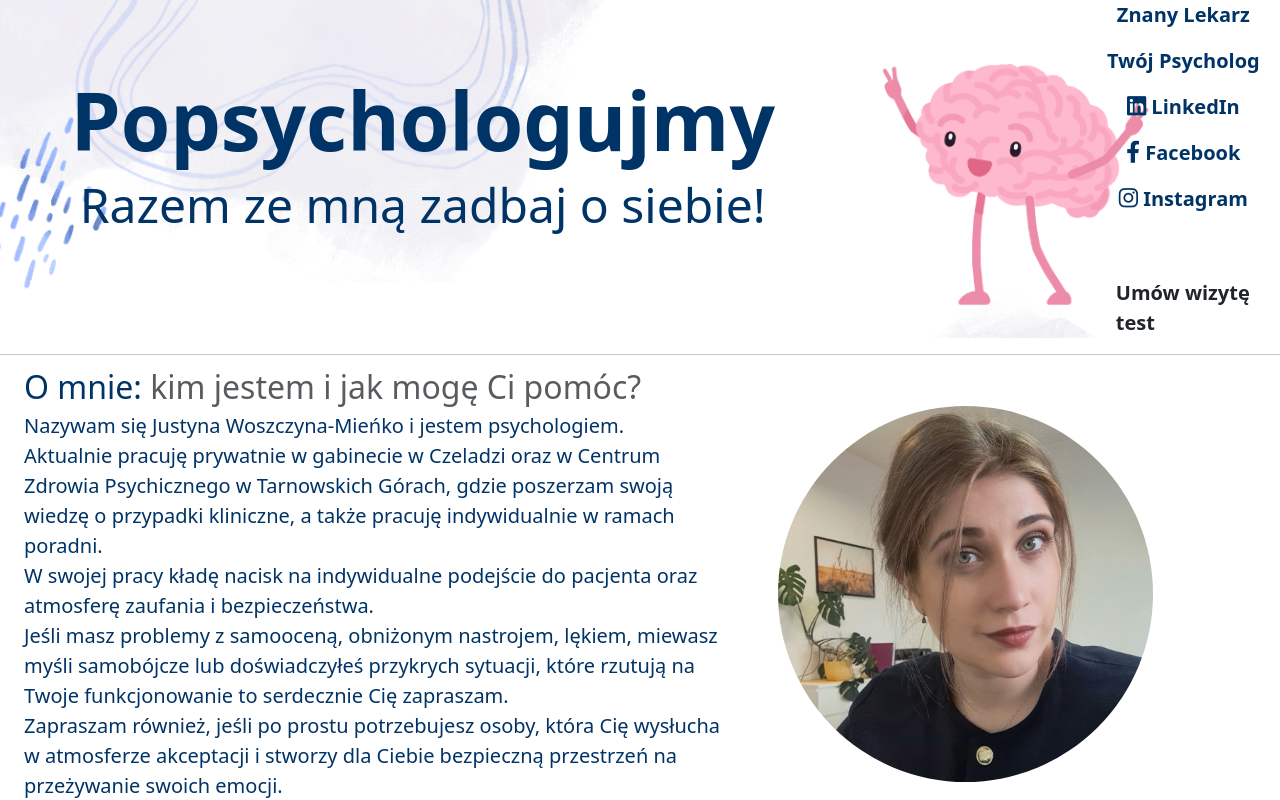
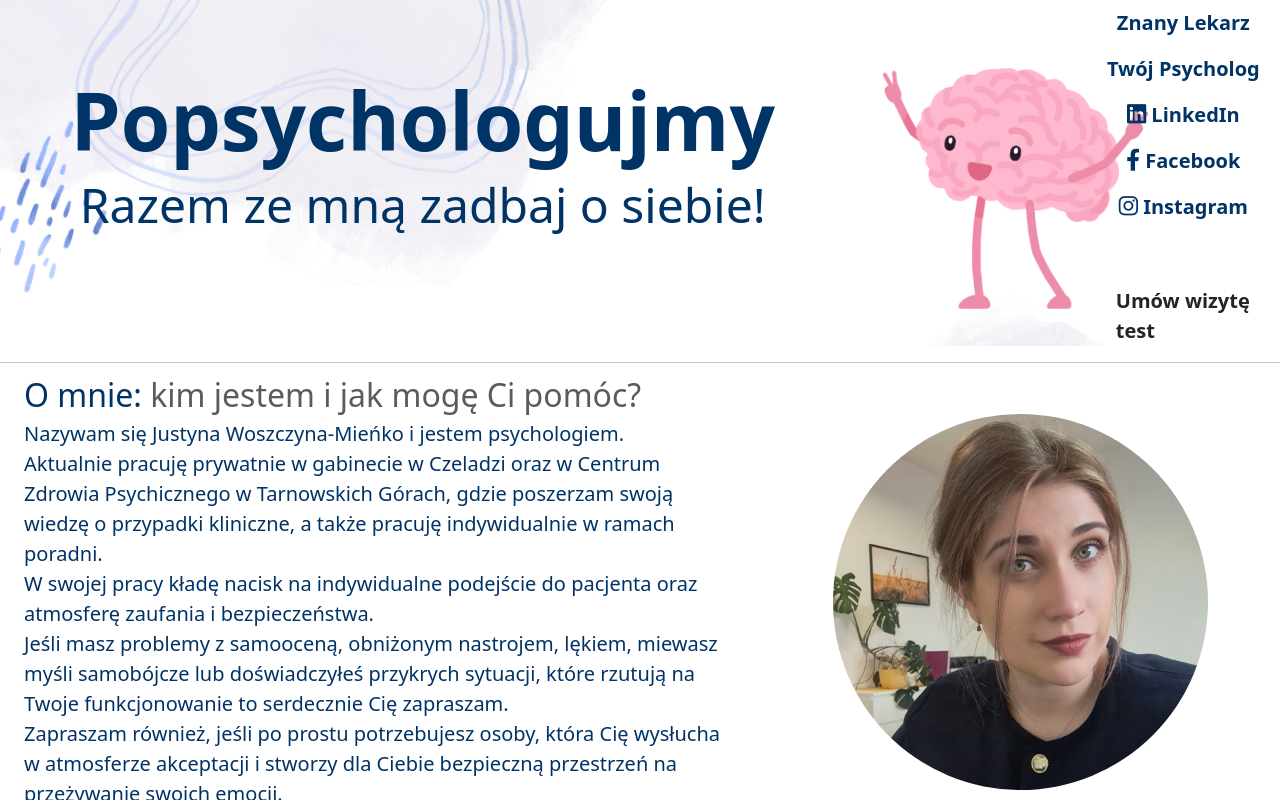
Before and after one commit to popsychologujmy/justyna-woszczyna-mienko, a plain HTML site: page index.html in a window 1280 px wide. Drawn offline with nearby package versions, Linux system fonts and the light colour scheme; a script that the page names is missing.

Commit message:
some more spacing minor fixes

```diff
--- a/index.html
+++ b/index.html
@@ -43,7 +43,7 @@
   <div class="col-lg-3"></div> <!-- empty for sizing -->
 
   <div class="col-lg-2 col-md-3 col-sm-4"> <!-- LINKS -->
-    <div class="col-lg-3 col-md-4 col-sm-6 mx-auto d-flex flex-column align-items-center gap-3" style="font-size: 20px;">
+    <div class="col-lg-3 col-md-4 col-sm-6 mx-auto d-flex flex-column align-items-center gap-3 mt-2" style="font-size: 20px;">
 
       <!-- Znany Lekarz Link -->
       <a href="https://www.znanylekarz.pl/justyna-woszczyna-mienko" target="_blank" rel="noopener noreferrer"
@@ -126,8 +126,7 @@
       <br>Jeśli masz problemy z samooceną, obniżonym nastrojem, lękiem, miewasz myśli samobójcze lub doświadczyłeś przykrych sytuacji, które rzutują na Twoje funkcjonowanie to <b>serdecznie Cię zapraszam.</b>
       <br>Zapraszam również, jeśli po prostu potrzebujesz osoby, która Cię wysłucha w atmosferze akceptacji i stworzy dla Ciebie bezpieczną przestrzeń na przeżywanie swoich emocji.</p>
   </div>
-
-  <div class="col-12 col-md-4 d-flex justify-content-center align-items-center" style="padding: 0;">
+  <div class="col-12 col-md-5 d-flex justify-content-center align-items-center" style="padding: 0;">
     <img src="images/profilowe.jpeg" class="img-fluid" alt="Responsive image"
          style="border-radius: 50%; width: 100%; max-width: 375px; height: auto; object-fit: cover;">
   </div>
```
